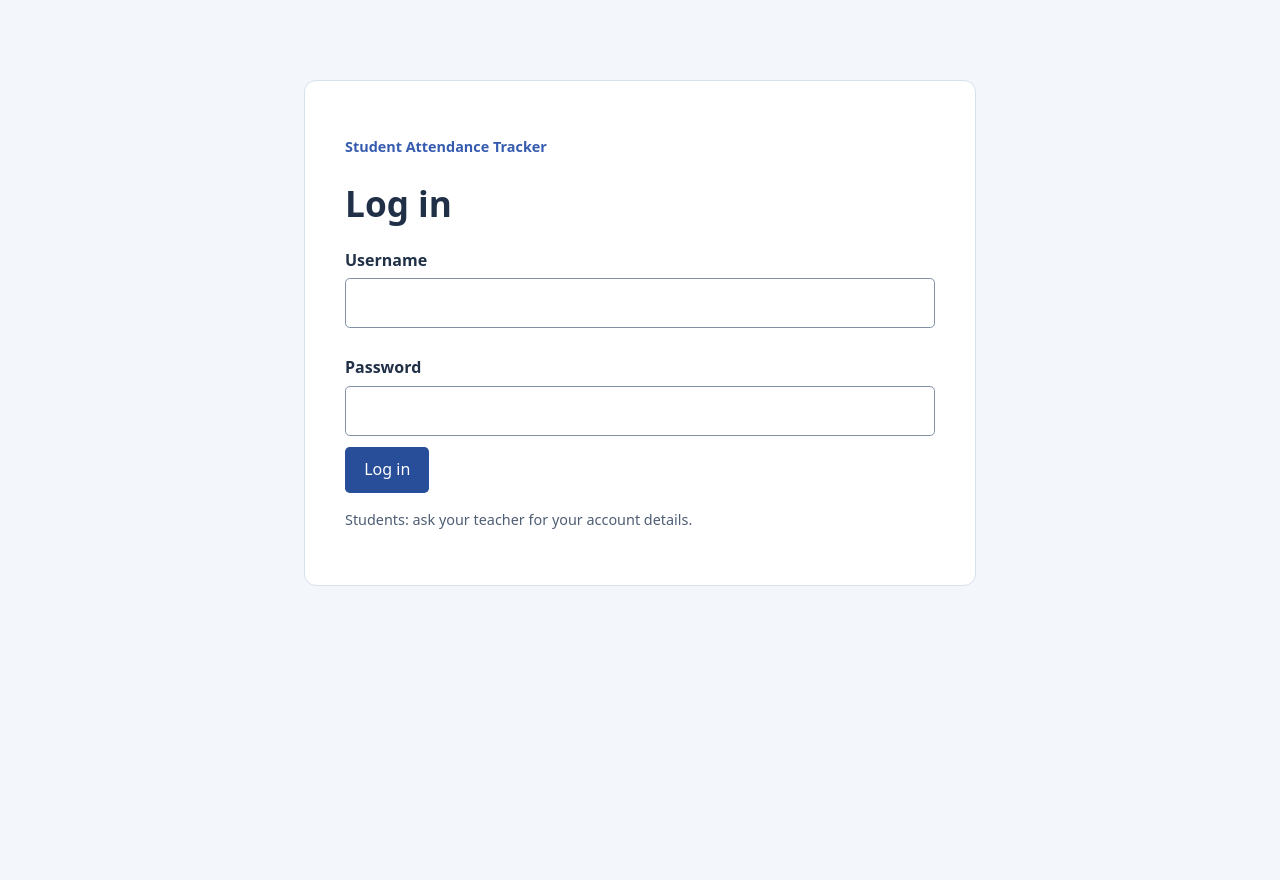
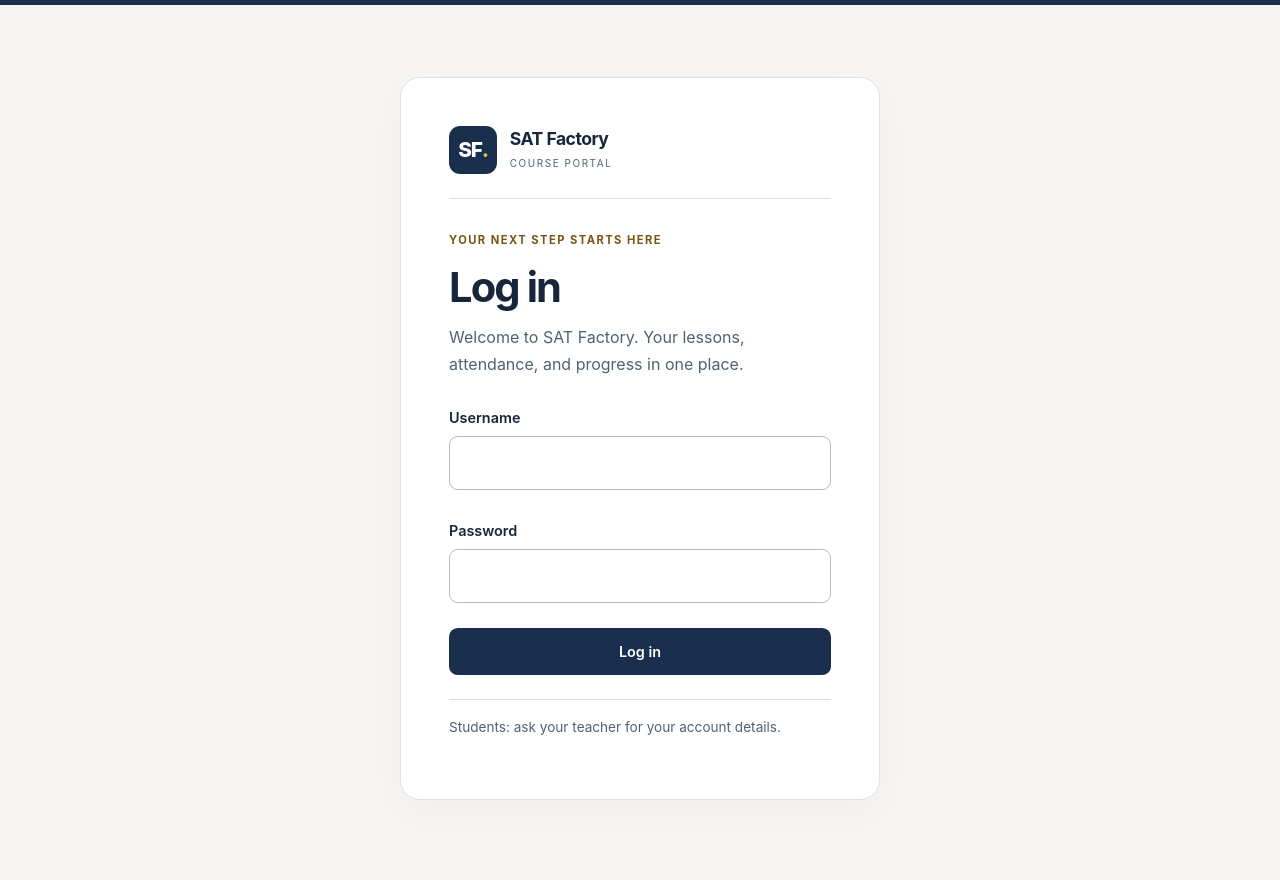
Before and after one commit to Boburbek0717/Student_Attendance_App, a FastAPI app: page /login in a window 1280 px wide. Before the commit the page ends 586 px from the top, so only its background shows below. Run offline with FastAPI, Linux system fonts and the light colour scheme; parts of the project's set-up code (start-up, migrations or seed data) failed here and were passed over.

Commit message:
Brand the course portal as SAT Factory and refine styling

```diff
--- a/app/main.py
+++ b/app/main.py
@@ -33,7 +33,7 @@ def create_app(database_engine: Engine = engine, session_secret: str | None = No
         finally:
             database_engine.dispose()
 
-    app = FastAPI(title="Student Attendance Tracker", lifespan=lifespan)
+    app = FastAPI(title="SAT Factory", lifespan=lifespan)
     app.state.database_engine = database_engine
     app.state.login_limiter = AttemptLimiter()
     app.state.checkin_limiter = AttemptLimiter("Too many check-in attempts. Wait a minute and try again.")
--- a/app/static/style.css
+++ b/app/static/style.css
@@ -1,59 +1,109 @@
+/* SAT Factory: warm paper, midnight blue and a restrained amber accent. */
+:root {
+    color-scheme: light;
+    --ink: #17263b;
+    --muted: #526074;
+    --line: #dce2e8;
+    --navy: #192f4d;
+    --accent: #efb94f;
+    --paper: #f6f5f1;
+}
 * { box-sizing: border-box; }
 body {
     margin: 0;
     padding: 2rem 1rem;
-    font-family: system-ui, sans-serif;
-    line-height: 1.6;
-    color: #203047;
-    background: #f3f6fa;
+    font-family: Inter, "Segoe UI", system-ui, sans-serif;
+    line-height: 1.65;
+    color: var(--ink);
+    background: var(--paper);
+    border-top: 5px solid var(--navy);
 }
 main {
-    max-width: 42rem;
-    margin: 3rem auto;
-    padding: clamp(1.25rem, 4vw, 2.5rem);
-    background: white;
-    border: 1px solid #d8e0eb;
-    border-radius: 0.75rem;
+    max-width: 48rem;
+    margin: 1rem auto 3rem;
+    padding: clamp(1.25rem, 4vw, 3rem);
+    background: #fff;
+    border: 1px solid var(--line);
+    border-radius: 1.25rem;
+    box-shadow: 0 12px 40px #17263b08;
+    overflow-wrap: anywhere;
 }
-h1 { font-size: clamp(1.6rem, 5vw, 2.2rem); line-height: 1.2; }
-.eyebrow { color: #365caf; font-size: 0.9rem; font-weight: 600; }
-label { display: block; margin-top: 1rem; font-weight: 600; }
-input {
-    width: 100%; padding: 0.7rem; margin: 0.3rem 0 0.7rem;
-    font: inherit; border: 1px solid #8190a5; border-radius: 0.3rem;
+.brand-header { display: flex; align-items: center; justify-content: space-between; gap: 1rem; padding-bottom: 1.5rem; margin-bottom: 2rem; border-bottom: 1px solid var(--line); }
+.brand { display: inline-flex; align-items: center; gap: 0.8rem; text-decoration: none; color: var(--ink); }
+.brand-mark { display: grid; place-content: center; grid-auto-flow: column; width: 3rem; height: 3rem; border-radius: 0.7rem; background: var(--navy); color: white; font-size: 1.3rem; font-weight: 800; letter-spacing: -0.06em; flex-shrink: 0; }
+.brand-mark span { color: var(--accent); }
+.brand strong { display: block; font-size: 1.1rem; letter-spacing: -0.03em; line-height: 1.3; }
+.brand small { display: block; color: var(--muted); font-size: 0.62rem; letter-spacing: 0.16em; margin-top: 0.25rem; }
+.role-badge { border: 1px solid var(--line); background: #f5f7fa; color: var(--muted); padding: 0.25rem 0.75rem; border-radius: 2rem; font-size: 0.8rem; font-weight: 600; }
+h1 { font-size: clamp(1.8rem, 5vw, 2.6rem); line-height: 1.18; letter-spacing: -0.045em; margin: 0 0 1rem; }
+h2 { font-size: 1.25rem; line-height: 1.4; letter-spacing: -0.025em; margin-top: 1.7rem; }
+h3, h4 { line-height: 1.4; margin-bottom: 0.5rem; }
+p { margin: 0.75rem 0; }
+.eyebrow { color: #775515; font-size: 0.7rem; letter-spacing: 0.13em; font-weight: 700; margin-bottom: 0.85rem; }
+.page-intro { color: var(--muted); margin-bottom: 1.8rem; }
+label { display: block; margin-top: 1rem; font-size: 0.9rem; font-weight: 600; }
+input, select {
+    width: 100%; min-width: 0; padding: 0.8rem 0.9rem; margin: 0.4rem 0 0.8rem;
+    font: inherit; border: 1px solid #aebac7; border-radius: 0.55rem;
+    color: var(--ink); background: #fff;
 }
+input:focus, select:focus { border-color: var(--navy); }
 button, .button {
-    display: inline-block; padding: 0.65rem 1.2rem; border: 0;
-    border-radius: 0.3rem; background: #284d99; color: white;
-    font: inherit; text-decoration: none; cursor: pointer;
+    display: inline-block; padding: 0.75rem 1.2rem; min-height: 44px; border: 1px solid transparent;
+    border-radius: 0.55rem; background: var(--navy); color: white;
+    font: inherit; font-weight: 600; font-size: 0.9rem; text-decoration: none; cursor: pointer;
+    line-height: 1.5; text-align: center;
+    transition: background-color 140ms ease, box-shadow 140ms ease;
 }
-a { color: #284d99; }
-:focus-visible { outline: 3px solid #a25a00; outline-offset: 3px; }
-.error { padding: 0.8rem; color: #8f1a1a; background: #fff0f0; }
-.hint { font-size: 0.9rem; color: #4d5d73; }
-.logout { border-top: 1px solid #d8e0eb; margin-top: 2rem; padding-top: 1rem; }
-.secondary { color: #203047; background: #e5ebf3; }
-.teacher-dashboard { max-width: 76rem; }
-.teacher-forms { display: grid; grid-template-columns: repeat(3, minmax(0, 1fr)); gap: 1.5rem; align-items: start; }
-.teacher-forms section, .group-card { border: 1px solid #d8e0eb; border-radius: 0.5rem; padding: 1.2rem; margin: 1rem 0; }
-h2 { font-size: 1.25rem; }
-h3, h4 { margin-bottom: 0.5rem; }
-select { width: 100%; padding: 0.7rem; margin: 0.3rem 0 0.7rem; font: inherit; border: 1px solid #8190a5; border-radius: 0.3rem; background: white; }
-.notice { padding: 0.8rem; background: #eaf6ed; color: #1e5930; }
-.member + .member { border-top: 1px solid #d8e0eb; margin-top: 1rem; }
+button:hover, .button:hover { background: #28486e; color: #fff; box-shadow: 0 3px 8px #17263b15; }
+a { color: #244f7b; text-underline-offset: 0.2em; }
+a:hover { color: #122e4c; }
+:focus-visible { outline: 3px solid #a66c04; outline-offset: 3px; }
+.error, .notice { padding: 0.9rem 1rem; border-radius: 0.55rem; border-left: 3px solid; }
+.error { color: #8f2424; background: #fff1ef; }
+.notice { background: #edf6f0; color: #245a3a; }
+.hint { font-size: 0.85rem; color: var(--muted); }
+.logout { border-top: 1px solid var(--line); margin-top: 2rem; padding-top: 1.5rem; }
+.secondary { color: var(--ink); background: #f0f3f6; border-color: var(--line); }
+.secondary:hover { color: var(--ink); background: #e3eaf1; }
+.teacher-dashboard { max-width: 80rem; }
+.teacher-forms { display: grid; grid-template-columns: repeat(3, minmax(0, 1fr)); gap: 1.25rem; align-items: start; }
+.teacher-forms section, .group-card { min-width: 0; border: 1px solid var(--line); border-radius: 0.8rem; padding: clamp(1rem, 2.5vw, 1.5rem); margin: 1rem 0; }
+.teacher-forms section { background: #fafbfc; }
+.teacher-forms h2, .group-card > h2:first-child, .group-card > h3:first-child { margin-top: 0; }
+.member + .member { border-top: 1px solid var(--line); margin-top: 1.5rem; padding-top: 0.5rem; }
 .member { overflow-wrap: anywhere; }
-@media (max-width: 850px) { .teacher-forms { grid-template-columns: 1fr; } }
-.lesson-code { padding: 1rem; background: #edf3fd; border-radius: 0.4rem; }
-.code { font-size: 2rem; font-family: monospace; letter-spacing: 0.15em; }
+.lesson-code { padding: 1.2rem; background: #f5f7fa; border-left: 4px solid var(--accent); border-radius: 0.6rem; }
+.code { display: inline-block; font-size: clamp(1.8rem, 6vw, 2.5rem); font-family: ui-monospace, monospace; font-weight: 700; letter-spacing: 0.15em; color: var(--navy); }
 .table-scroll { overflow-x: auto; }
 table { width: 100%; border-collapse: collapse; text-align: left; font-size: 0.9rem; }
-th, td { padding: 0.7rem; border-bottom: 1px solid #d8e0eb; }
-th { background: #f3f6fa; }
-.balance-counters { display: flex; flex-wrap: wrap; gap: 0.75rem; margin-top: 1rem; }
-.balance-counters p { flex: 1 1 9rem; margin: 0; padding: 0.8rem; background: #edf3fd; border-radius: 0.4rem; }
+th, td { padding: 0.8rem; border-bottom: 1px solid var(--line); }
+th { background: #f5f7fa; font-weight: 600; }
+tbody tr:hover { background: #fafbfc; }
+.balance-counters { display: flex; flex-wrap: wrap; gap: 0.7rem; margin-top: 1rem; }
+.balance-counters p { flex: 1 1 9rem; margin: 0; padding: 1rem; background: #f2f5f9; border: 1px solid #e4eaf0; border-radius: 0.6rem; }
 .balance-counters strong, .balance-counters span { display: block; }
-.balance-counters strong { font-size: 1.6rem; }
-.balance-counters span { font-size: 0.85rem; }
-.balance-counters .owed { background: #fff0dc; color: #713900; }
-details { margin: 1rem 0; }
-summary { color: #284d99; cursor: pointer; font-weight: 600; }
+.balance-counters strong { font-size: 1.9rem; font-weight: 700; letter-spacing: -0.04em; line-height: 1.3; font-variant-numeric: tabular-nums; }
+.balance-counters span { font-size: 0.8rem; margin-top: 0.3rem; color: var(--muted); }
+.balance-counters .owed { background: #fff6e5; border-color: #ebd8b2; color: #795212; }
+details { margin: 1rem 0; padding: 0.9rem 1rem; background: #fafbfc; border: 1px solid var(--line); border-radius: 0.55rem; }
+summary { color: #244f7b; cursor: pointer; font-weight: 600; }
+li { margin: 0.4rem 0; }
+nav[aria-label="Lesson history pages"] { display: flex; flex-wrap: wrap; align-items: center; gap: 1rem; margin-top: 1.5rem; font-size: 0.9rem; }
+.login-page { max-width: 30rem; margin-top: clamp(1rem, 5vh, 4rem); }
+.login-page h1 { margin-bottom: 0.75rem; }
+.login-page form > button { width: 100%; margin-top: 0.75rem; }
+.login-page > .hint { padding-top: 1rem; margin-top: 1.5rem; border-top: 1px solid var(--line); }
+.skip-link { position: absolute; left: 1rem; top: -5rem; padding: 0.7rem; background: white; z-index: 5; }
+.skip-link:focus { top: 0.5rem; }
+@media (max-width: 900px) { .teacher-forms { grid-template-columns: 1fr; } }
+@media (max-width: 480px) {
+    body { padding: 0.75rem; }
+    main { margin: 0.5rem auto 1.5rem; border-radius: 0.85rem; }
+    .brand-header { gap: 0.5rem; margin-bottom: 1.5rem; }
+    .brand { gap: 0.6rem; }
+    .brand strong { font-size: 1rem; }
+    .role-badge { padding: 0.2rem 0.5rem; }
+    .balance-counters p { flex-basis: 100%; }
+}
+@media (prefers-reduced-motion: reduce) { button, .button { transition: none; } }
--- a/app/templates/base.html
+++ b/app/templates/base.html
@@ -3,12 +3,19 @@
 <head>
     <meta charset="UTF-8">
     <meta name="viewport" content="width=device-width, initial-scale=1">
-    <title>{% block title %}Student Attendance Tracker{% endblock %}</title>
+    <title>{% block title %}SAT Factory{% endblock %}</title>
     <link rel="stylesheet" href="{{ url_for('static', path='/style.css') }}">
 </head>
 <body>
-    <main class="{% block main_class %}{% endblock %}">
-        <p class="eyebrow">Student Attendance Tracker</p>
+    <a class="skip-link" href="#main-content">Skip to content</a>
+    <main id="main-content" class="{% block main_class %}{% endblock %}">
+        <header class="brand-header">
+            <a class="brand" href="{{ '/teacher' if user and user.role == 'teacher' else '/student' if user else '/login' }}" aria-label="SAT Factory home">
+                <span class="brand-mark" aria-hidden="true">SF<span>.</span></span>
+                <span><strong>SAT Factory</strong><small>COURSE PORTAL</small></span>
+            </a>
+            {% if user %}<span class="role-badge">{{ user.role|capitalize }}</span>{% endif %}
+        </header>
         {% block content %}{% endblock %}
         {% if user %}
         <form method="post" action="/logout" class="logout">
--- a/app/templates/error.html
+++ b/app/templates/error.html
@@ -1,5 +1,5 @@
 {% extends "base.html" %}
-{% block title %}Unable to continue · Student Attendance Tracker{% endblock %}
+{% block title %}Unable to continue · SAT Factory{% endblock %}
 {% block content %}
 <h1>Unable to continue</h1>
 <p role="alert">{{ message }}</p>
--- a/app/templates/lesson.html
+++ b/app/templates/lesson.html
@@ -1,5 +1,5 @@
 {% extends "base.html" %}
-{% block title %}Lesson #{{ lesson.id }}{% endblock %}
+{% block title %}Lesson #{{ lesson.id }} · SAT Factory{% endblock %}
 {% block content %}
 <a href="/teacher/groups/{{ group.id }}/lessons">Back to group lessons</a>
 <h1>{{ group.name }} · Lesson #{{ lesson.id }}</h1>
--- a/app/templates/lessons.html
+++ b/app/templates/lessons.html
@@ -1,5 +1,5 @@
 {% extends "base.html" %}
-{% block title %}Lessons · {{ group.name }}{% endblock %}
+{% block title %}Lessons · {{ group.name }} · SAT Factory{% endblock %}
 {% block content %}
 <a href="/teacher#group-{{ group.id }}">Back to group</a>
 <h1>{{ group.name }} · Lessons</h1>
--- a/app/templates/login.html
+++ b/app/templates/login.html
@@ -1,7 +1,10 @@
 {% extends "base.html" %}
-{% block title %}Log in · Student Attendance Tracker{% endblock %}
+{% block title %}Log in · SAT Factory{% endblock %}
+{% block main_class %}login-page{% endblock %}
 {% block content %}
+<p class="eyebrow">YOUR NEXT STEP STARTS HERE</p>
 <h1>Log in</h1>
+<p class="page-intro">Welcome to SAT Factory. Your lessons, attendance, and progress in one place.</p>
 {% if error %}<p class="error" role="alert">{{ error }}</p>{% endif %}
 <form method="post" action="/login">
     <input type="hidden" name="csrf" value="{{ csrf_token }}">
--- a/app/templates/manage_student.html
+++ b/app/templates/manage_student.html
@@ -1,5 +1,5 @@
 {% extends "base.html" %}
-{% block title %}Manage student · Student Attendance Tracker{% endblock %}
+{% block title %}Manage student · SAT Factory{% endblock %}
 {% block content %}
 <a href="/teacher/students">Back to students</a>
 <h1>{{ student.display_name }}</h1>
--- a/app/templates/renew_package.html
+++ b/app/templates/renew_package.html
@@ -1,5 +1,5 @@
 {% extends "base.html" %}
-{% block title %}Renew lesson package · Student Attendance Tracker{% endblock %}
+{% block title %}Renew lesson package · SAT Factory{% endblock %}
 {% block content %}
 <a href="/teacher">Back to teacher page</a>
 <h1>Renew lesson package</h1>
--- a/app/templates/student.html
+++ b/app/templates/student.html
@@ -1,5 +1,5 @@
 {% extends "base.html" %}
-{% block title %}Student · Student Attendance Tracker{% endblock %}
+{% block title %}Student · SAT Factory{% endblock %}
 {% block content %}
 <h1>Welcome, {{ user.display_name }}</h1>
 <p>You are logged in as a student.</p>
--- a/app/templates/student_history.html
+++ b/app/templates/student_history.html
@@ -1,5 +1,5 @@
 {% extends "base.html" %}
-{% block title %}Attendance history · Student Attendance Tracker{% endblock %}
+{% block title %}Attendance history · SAT Factory{% endblock %}
 {% block main_class %}teacher-dashboard{% endblock %}
 {% block content %}
 <a href="/teacher">Back to teacher page</a>
--- a/app/templates/students.html
+++ b/app/templates/students.html
@@ -1,5 +1,5 @@
 {% extends "base.html" %}
-{% block title %}Manage students · Student Attendance Tracker{% endblock %}
+{% block title %}Manage students · SAT Factory{% endblock %}
 {% block content %}
 <a href="/teacher">Back to teacher page</a>
 <h1>Manage students</h1>
--- a/app/templates/teacher.html
+++ b/app/templates/teacher.html
@@ -1,5 +1,5 @@
 {% extends "base.html" %}
-{% block title %}Teacher · Student Attendance Tracker{% endblock %}
+{% block title %}Teacher · SAT Factory{% endblock %}
 {% block main_class %}teacher-dashboard{% endblock %}
 {% block content %}
 <h1>Welcome, {{ user.display_name }}</h1>
```
Also changed, not shown: README.md.
